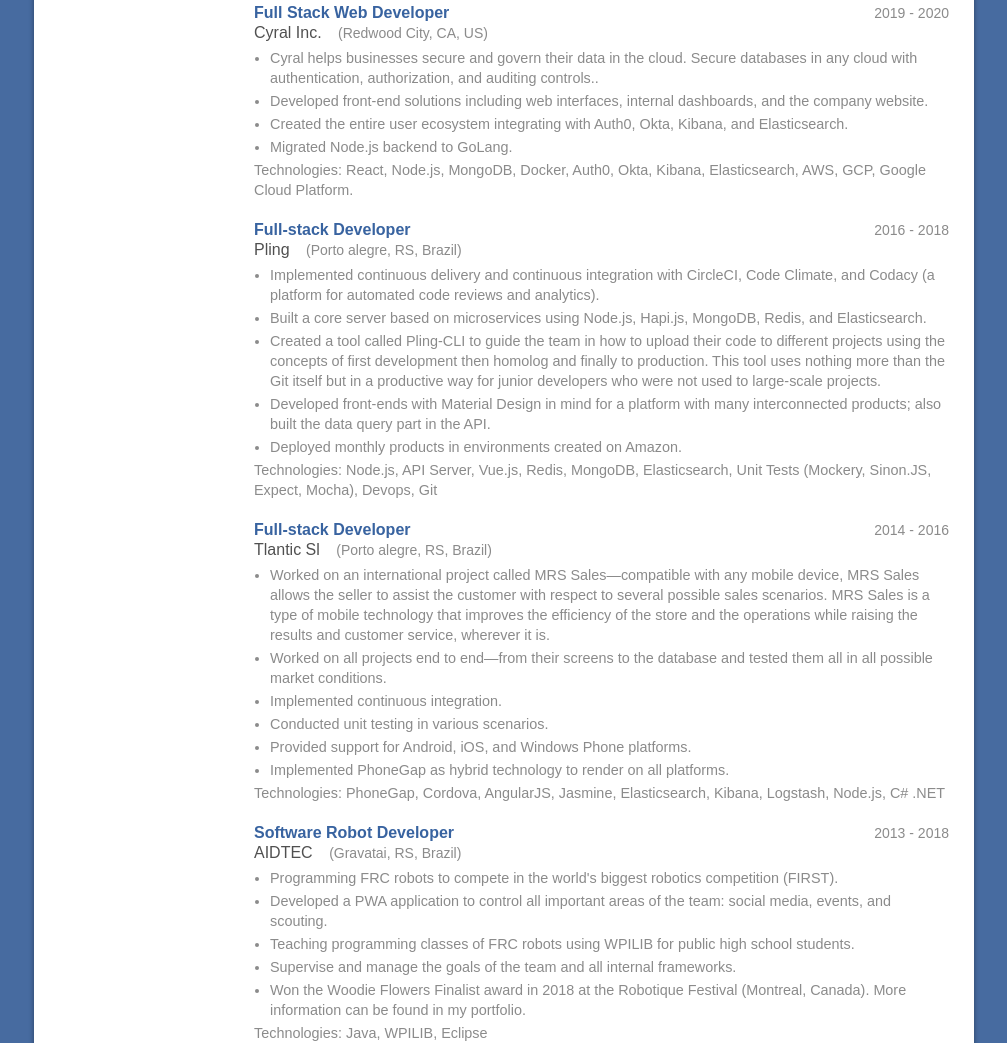
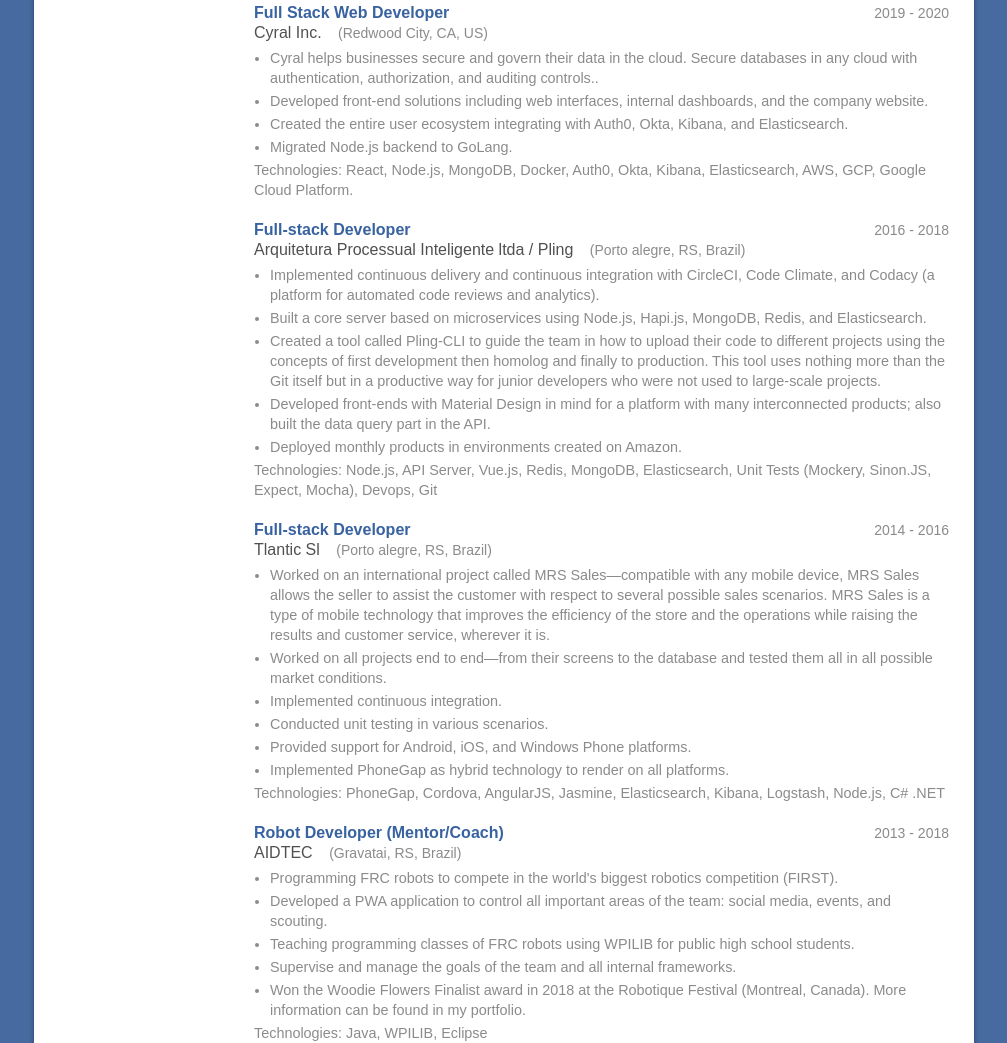
Before and after one commit to ezequielmross/ezequielmross.github.io, a website: page index.html in a window 1280 px wide. Shown: the part 2422-3465 px from the top of the page, without its empty margins (136-1143 px from the left). Drawn offline with Linux system fonts and the light colour scheme.

Commit message:
updated pling name

```diff
--- a/index.html
+++ b/index.html
@@ -367,8 +367,9 @@
                                  <div class="resume_section-content_row">
                                     <h3 class="resume_section-content_title has-range">Full-stack Developer</h3>
                                     <div class="resume_section-content_range">2016 - 2018</div>
-                                    <div class="resume_section-content_subtitle">Pling <span
-                                          class="resume_section-content_range">(Porto alegre, RS, Brazil)</span></div>
+                                    <div class="resume_section-content_subtitle">Arquitetura Processual Inteligente ltda / Pling
+                                       <span class="resume_section-content_range">(Porto alegre, RS, Brazil)</span>
+                                    </div>
                                  </div>
                                  <div class="muted">
                                     <ul>
@@ -420,7 +421,7 @@
                               <li class="resume_section-content_item" data-gql-id="VjEtRW1wbG95bWVudC0xNTA2MzM"
                                  data-role="item" id="employment-150633">
                                  <div class="resume_section-content_row">
-                                    <h3 class="resume_section-content_title has-range">Software Robot Developer</h3>
+                                    <h3 class="resume_section-content_title has-range">Robot Developer (Mentor/Coach)</h3>
                                     <div class="resume_section-content_range">2013 - 2018</div>
                                     <div class="resume_section-content_subtitle">AIDTEC <span
                                           class="resume_section-content_range">(Gravatai, RS, Brazil)</span></div>
```
